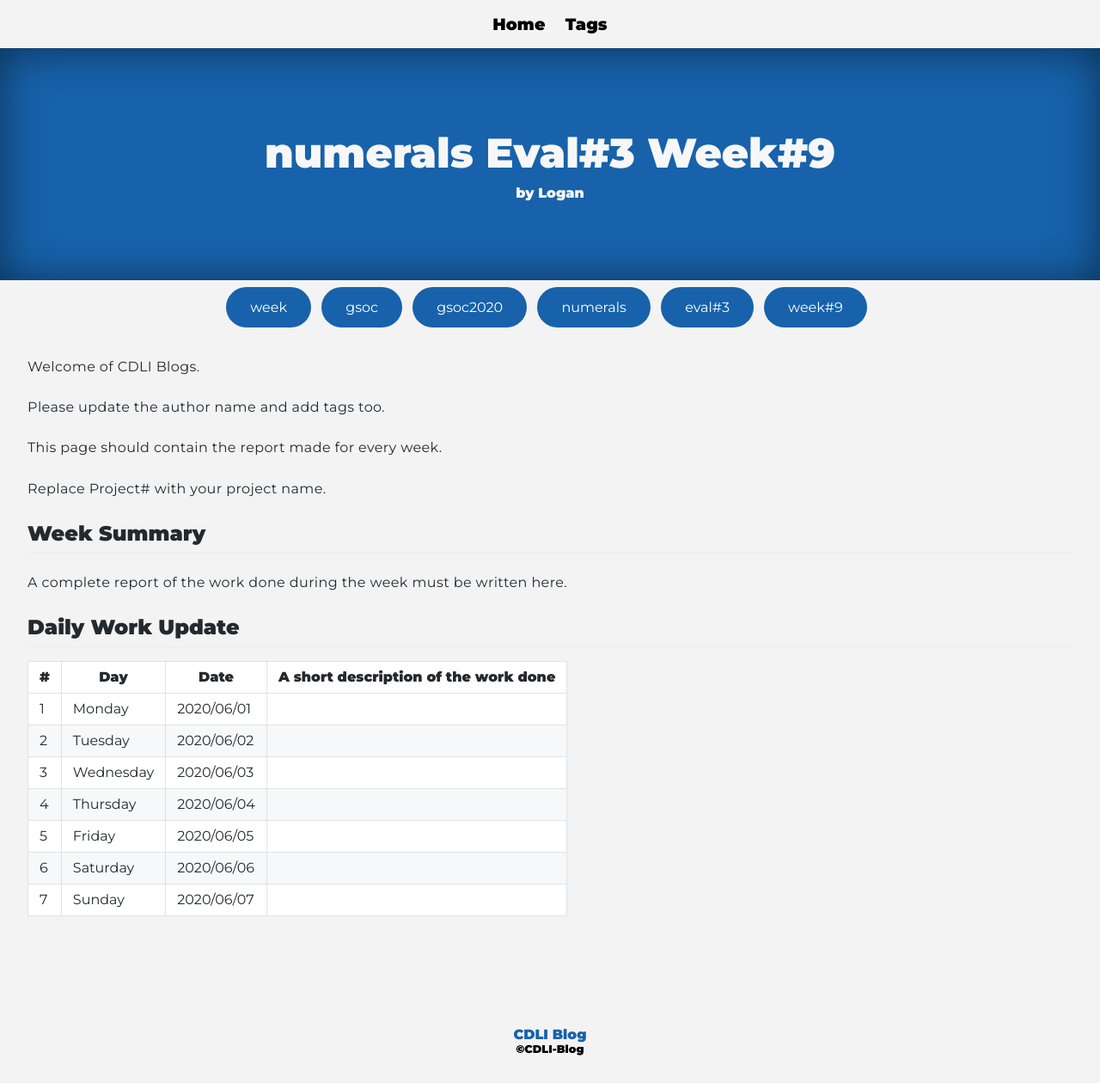
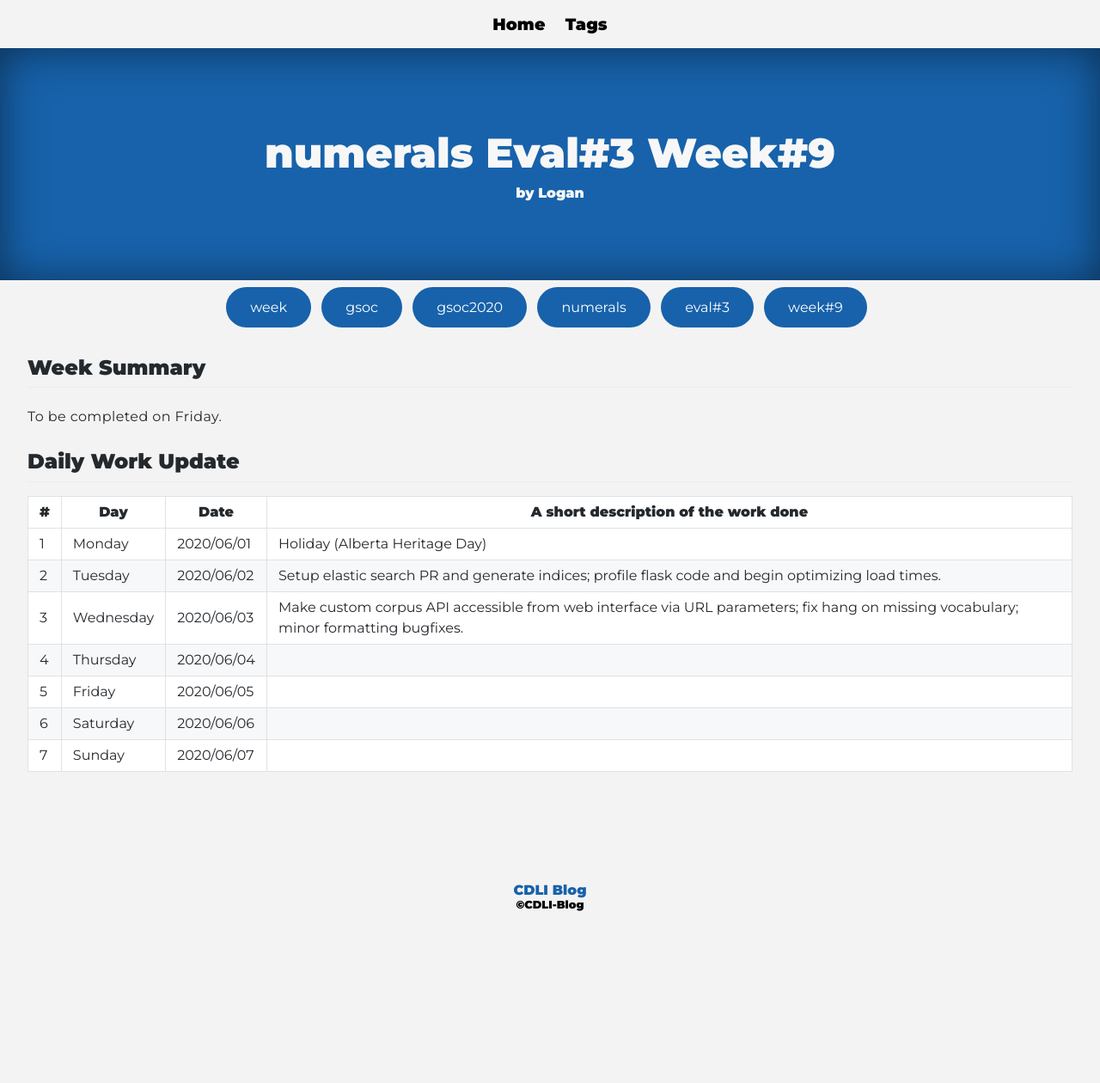
Before and after one commit to cdli-gh/blog, a Jekyll site: the page built from _blog/gsoc20/numerals/posts/11_week9.md, in a window 1280 px wide. Shown: the whole page at 86% size. Built offline with Jekyll 4.4.1, drawn with Linux system fonts in a browser that asks for light colours; Markdown is read by kramdown in place of the engine named in the settings; after the commit the page ends 1092 px from its top, so only the background shows below that.

Commit message:
Weekly update for numerals project.

```diff
--- a/_blog/gsoc20/numerals/posts/11_week9.md
+++ b/_blog/gsoc20/numerals/posts/11_week9.md
@@ -4,26 +4,19 @@ title: numerals Eval#3 Week#9
 author: "Logan"
 tags: ["week","gsoc","gsoc2020","numerals","eval#3","week#9"]
 ---
-Welcome of CDLI Blogs.
-
-Please update the author name and add tags too.
-
-This page should contain the report made for every week.
-
-Replace Project# with your project name.
 
 ## Week Summary
 
-A complete report of the work done during the week must be written here.
+To be completed on Friday.
 
 
 ## Daily Work Update
 
 |\#|Day|Date|A short description of the work done|
 |---	|---	|---	|---	|
-|1   	| Monday 	|   2020/06/01	|   	|
-|2   	| Tuesday  	|   2020/06/02	|   	|
-|3   	| Wednesday  	|  2020/06/03 	|   	|
+|1   	| Monday 	|   2020/06/01	| Holiday (Alberta Heritage Day) 	|
+|2   	| Tuesday  	|   2020/06/02	| Setup elastic search PR and generate indices; profile flask code and begin optimizing load times.   	|
+|3   	| Wednesday  	|  2020/06/03 	| Make custom corpus API accessible from web interface via URL parameters; fix hang on missing vocabulary; minor formatting bugfixes. 	|
 |4   	| Thursday  	|   2020/06/04	|   	|
 |5   	| Friday  	|   2020/06/05	|   	|
 |6   	| Saturday  	|   2020/06/06	|   	|
```
Also changed, not shown: _blog/gsoc20/numerals/posts/09_week8.md (+1 -1 lines).
